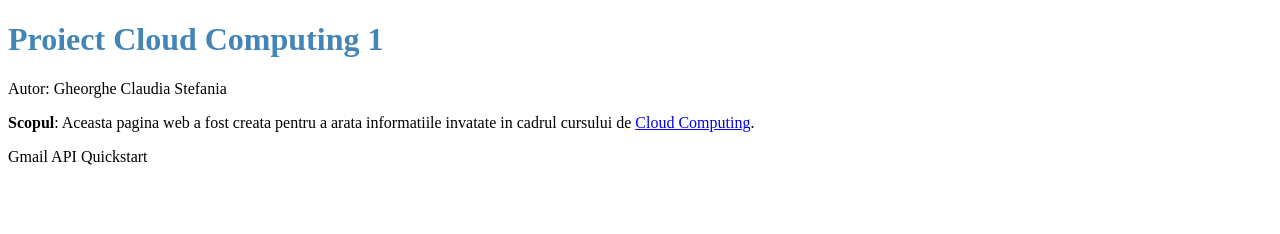
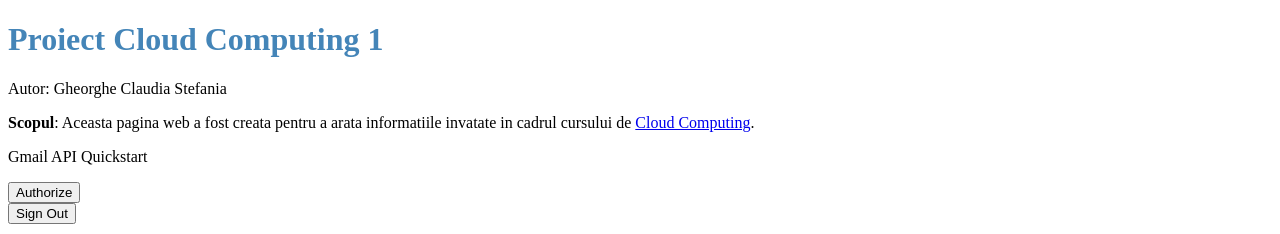
Before and after one commit to ClaudiaGheorghe97/cloudcomputing, a website: page frontend/index.html in a window 1280 px wide. Shown: the top 234 px of the page. Drawn offline with Linux system fonts and the light colour scheme.

Commit message:
Update index.html

```diff
--- a/frontend/index.html
+++ b/frontend/index.html
@@ -20,8 +20,8 @@
  <p>Gmail API Quickstart</p>
 
     <!--Add buttons to initiate auth sequence and sign out-->
-    <button id="authorize_button" style="display: none;">Authorize</button>
-    <button id="signout_button" style="display: none;">Sign Out</button>
+    <button id="authorize_button" style="display: block;">Authorize</button>
+    <button id="signout_button" style="display: block;">Sign Out</button>
 
     <pre id="content" style="white-space: pre-wrap;"></pre>
 
```
